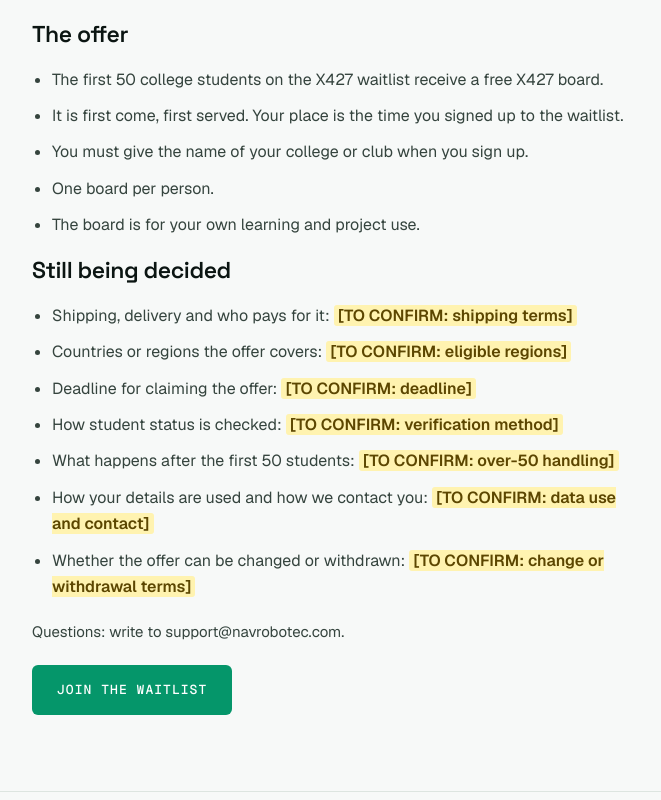
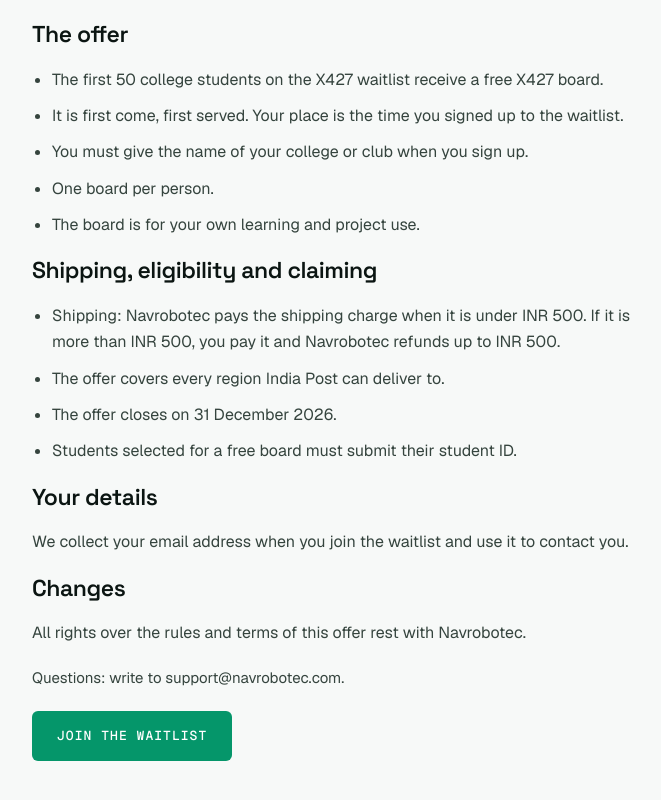
Before and after one commit to ragnar-vallhala/navrobotec-drone, a Next.js app: page /waitlist/terms in a window 1280 px wide. Shown: the part 364-1164 px from the top of the page, without its empty margins (304-965 px from the left). Built offline with nearby package versions, Linux system fonts and the light colour scheme; no server answers.

Commit message:
Fill in free board offer terms

```diff
--- a/app/waitlist/terms/page.module.css
+++ b/app/waitlist/terms/page.module.css
@@ -1,3 +1,2 @@
 .col { max-width: var(--measure-prose); display: grid; gap: 1.25rem; }
 .list { margin: 0; padding-left: 1.25rem; display: grid; gap: 0.625rem; list-style: disc; color: var(--ink-2); }
-.tc { background: #fff3b0; color: #5c4600; padding: 0 0.25rem; border-radius: 3px; font-weight: 600; }
--- a/app/waitlist/terms/page.tsx
+++ b/app/waitlist/terms/page.tsx
@@ -1,11 +1,8 @@
 import Link from "next/link";
 import styles from "./page.module.css";
 
-/* The terms of the X427 free board offer, and nothing wider.
- *
- * Only facts the offer states are written as facts. Everything else is a
- * visible TO CONFIRM blank for the owner to fill before this ships; none of it
- * is invented. Plain language, not legal advice. */
+/* The terms of the X427 free board offer, and nothing wider. Plain language,
+ * not legal advice. */
 
 export const metadata = {
   title: "Free board offer terms",
@@ -13,10 +10,6 @@ export const metadata = {
     "Terms of the NAVIX X427 free board offer for the first 50 college students on the waitlist.",
   alternates: { canonical: "/waitlist/terms" },
 };
-
-const Tc = ({ children }: { children: string }) => (
-  <mark className={styles.tc}>[TO CONFIRM: {children}]</mark>
-);
 
 export default function WaitlistTerms() {
   return (
@@ -50,32 +43,33 @@ export default function WaitlistTerms() {
             </li>
           </ul>
 
-          <h2 className="h3">Still being decided</h2>
+          <h2 className="h3">Shipping, eligibility and claiming</h2>
           <ul className={styles.list}>
             <li>
-              Shipping, delivery and who pays for it: <Tc>shipping terms</Tc>
+              Shipping: Navrobotec pays the shipping charge when it is under
+              INR 500. If it is more than INR 500, you pay it and Navrobotec
+              refunds up to INR 500.
             </li>
             <li>
-              Countries or regions the offer covers: <Tc>eligible regions</Tc>
+              The offer covers every region India Post can deliver to.
             </li>
+            <li>The offer closes on 31 December 2026.</li>
             <li>
-              Deadline for claiming the offer: <Tc>deadline</Tc>
-            </li>
-            <li>
-              How student status is checked: <Tc>verification method</Tc>
-            </li>
-            <li>
-              What happens after the first 50 students: <Tc>over-50 handling</Tc>
-            </li>
-            <li>
-              How your details are used and how we contact you:{" "}
-              <Tc>data use and contact</Tc>
-            </li>
-            <li>
-              Whether the offer can be changed or withdrawn:{" "}
-              <Tc>change or withdrawal terms</Tc>
+              Students selected for a free board must submit their student ID.
             </li>
           </ul>
+
+          <h2 className="h3">Your details</h2>
+          <p className="body">
+            We collect your email address when you join the waitlist and use it
+            to contact you.
+          </p>
+
+          <h2 className="h3">Changes</h2>
+          <p className="body">
+            All rights over the rules and terms of this offer rest with
+            Navrobotec.
+          </p>
 
           <p className="body small">
             Questions: write to{" "}
```
